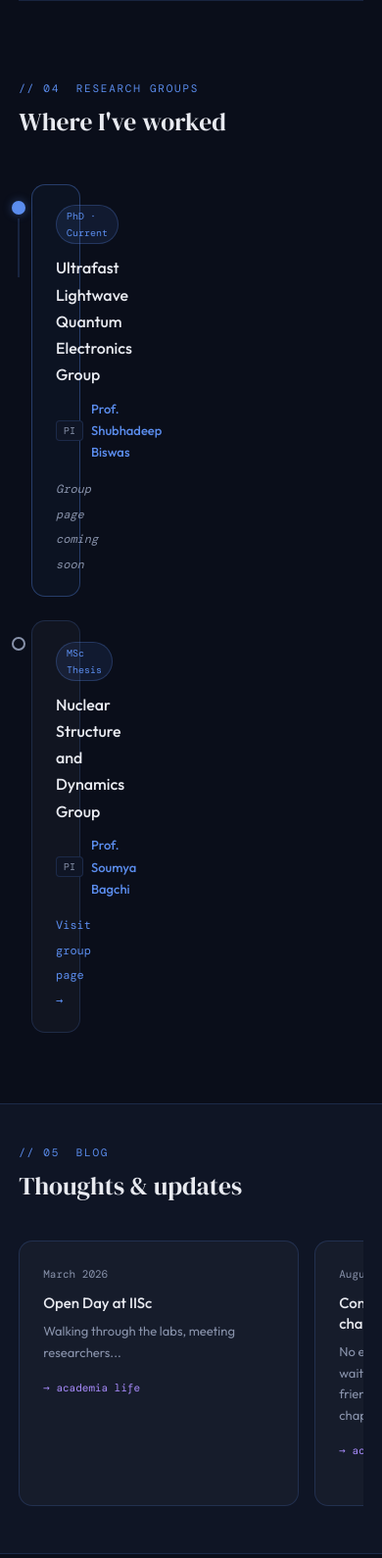
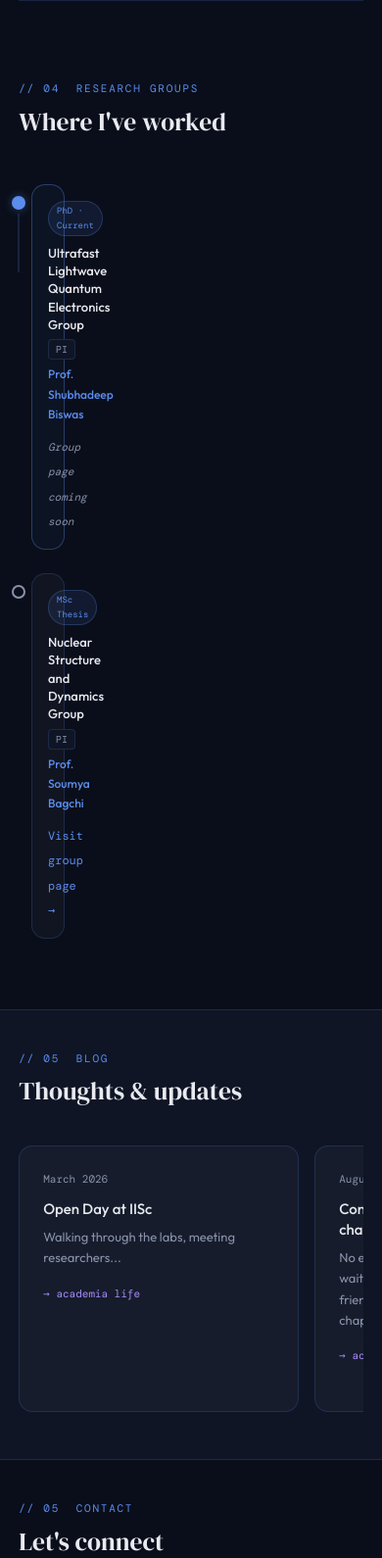
Before and after one commit to Tushar-035/portfolio, a Flask app: page / in a window 390 px wide. Shown: the part 2512-4102 px from the top of the page at 98% size. Run offline with Flask 3, Linux system fonts and the light colour scheme; some web fonts are replaced.

Commit message:
fixed timeline mobile view

```diff
--- a/static/css/style.css
+++ b/static/css/style.css
@@ -558,13 +558,47 @@ footer {
 
   /* TIMELINE */
   .tl-item {
-    grid-template-columns: 0px 30px 1fr;
+    grid-template-columns: 0px 24px 1fr;
   }
   .tl-left {
     display: none;
   }
+  .tl-center {
+    padding-top: 0.8rem;
+  }
   .tl-right {
     padding: 0 0 1.5rem 0.8rem;
+  }
+  .tl-card {
+    padding: 1rem;
+  }
+  .tl-group-name {
+    font-size: 13px;
+    line-height: 1.4;
+    margin-bottom: 0.4rem;
+  }
+  .tl-badge {
+    font-size: 9px;
+    padding: 2px 8px;
+    margin-bottom: 0.5rem;
+  }
+  .tl-pi {
+    flex-wrap: wrap;
+    gap: 5px;
+    margin-bottom: 0.4rem;
+  }
+  .tl-pi-name {
+    font-size: 12px;
+  }
+  .tl-work {
+    font-size: 12px;
+    margin-bottom: 0.5rem;
+  }
+  .tl-link-muted {
+    font-size: 11px;
+  }
+  .tl-period {
+    font-size: 10px;
   }
 
   /* BLOG CAROUSEL */
```
